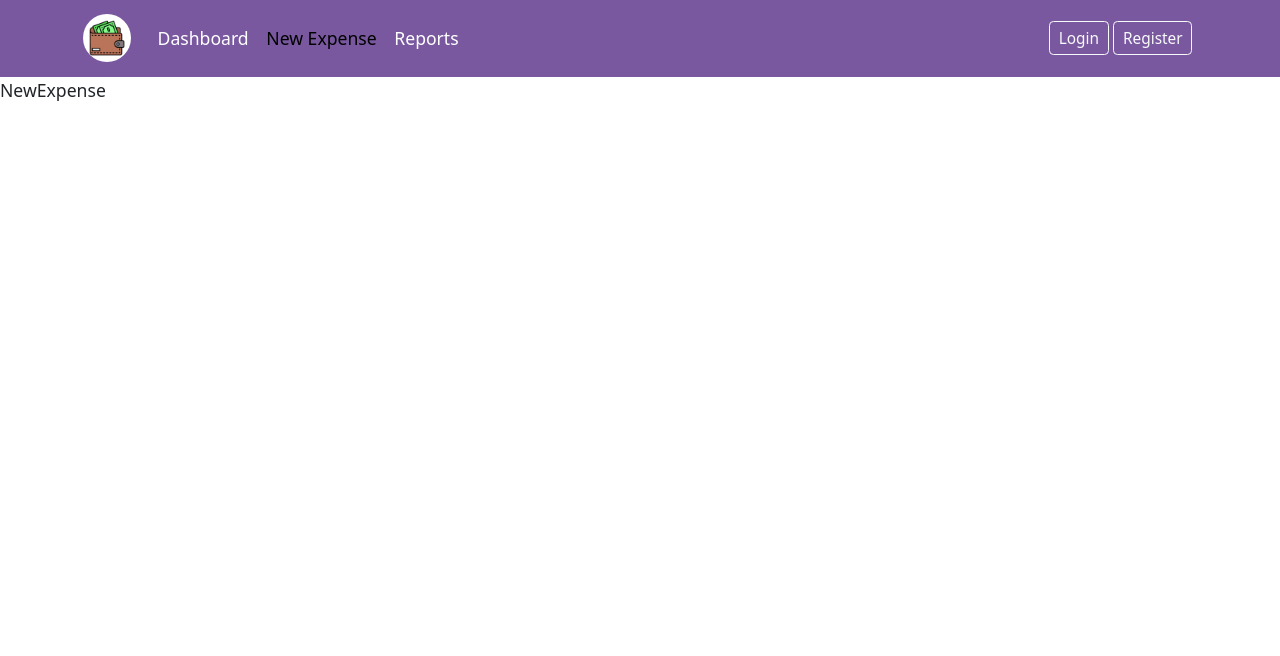
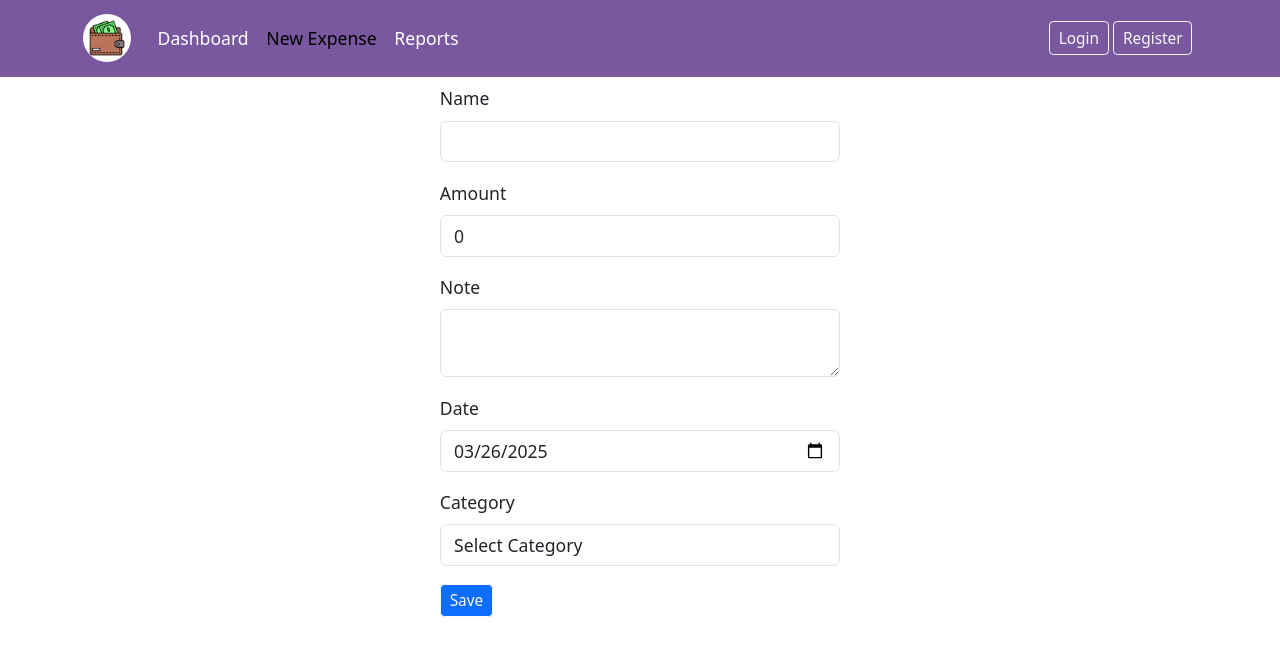
Before and after one commit to ShizhanLiu/webapp, a React (Vite) app: page /new in a window 1280 px wide. Shown: the top 656 px of the page. Built offline with nearby package versions, Linux system fonts and the light colour scheme.

Commit message:
feature save

```diff
--- a/package.json
+++ b/package.json
@@ -12,10 +12,12 @@
   "dependencies": {
     "axios": "^1.8.4",
     "bootstrap": "^5.3.3",
+    "formik": "^2.4.6",
     "react": "^19.0.0",
     "react-dom": "^19.0.0",
     "react-icons": "^5.5.0",
-    "react-router-dom": "^6.24.1"
+    "react-router-dom": "^6.24.1",
+    "yup": "^1.6.1"
   },
   "devDependencies": {
     "@eslint/js": "^9.21.0",
--- /dev/null
+++ b/src/component/Dropdown.tsx
@@ -0,0 +1,49 @@
+
+interface Props {
+  options: string[];
+  name: string;
+  id: string;
+  value: string;
+  onChange: (e: React.ChangeEvent<HTMLSelectElement>) => void;
+  onBlur: (e: React.ChangeEvent<HTMLSelectElement>) => void;
+  label: string;
+  error?: string;
+  touched?: boolean;
+}
+const Dropdown = ({
+                    options,
+                    id,
+                    name,
+                    value,
+                    onChange,
+                    onBlur,
+                    label,
+                    error,
+                    touched,
+                  }: Props) => {
+  return (
+      <div className="mb-3">
+        <label htmlFor={id} className="form-label">
+          {label}
+        </label>
+        <select
+            name={name}
+            id={id}
+            className="form-control"
+            onChange={onChange}
+            onBlur={onBlur}
+            value={value}
+        >
+          <option value="" label="Select Category" />
+          {options.map((option) => (
+              <option key={option} value={option} label={option} />
+          ))}
+        </select>
+        {touched && error ? (
+            <div className="text-danger fst-italic">{error}</div>
+        ) : null}
+      </div>
+  );
+};
+
+export default Dropdown;
--- a/src/pages/expense/NewExpense.tsx
+++ b/src/pages/expense/NewExpense.tsx
@@ -1,5 +1,129 @@
+import { useFormik } from "formik";
+import { Expense } from "../../model/Expense";
+import expenseValidationSchema from "../../validation/expenseValidationSchema";
+import Dropdown from "../../component/Dropdown";
+import { expenseCategories } from "../../utils/AppConstants";
+import {
+    saveOrUpdateExpense,
+} from "../../services/expense-service";
+import { useState } from "react";
+import { useNavigate } from "react-router-dom";
+
 const NewExpense = () => {
-    return <div>NewExpense</div>;
+    const navigate = useNavigate();
+    const [error, setErrors] = useState<string>("");
+    const formik = useFormik({
+        initialValues: {
+            name: "",
+            amount: 0,
+            note: "",
+            category: "",
+            date: new Date().toISOString().split("T")[0],
+        },
+        onSubmit: (values: Expense) => {
+            saveOrUpdateExpense(values)
+            .then((response) => {
+                if (response && response.status === 201) {
+                    navigate("/");
+                }
+            })
+            .catch((error) => {
+                setErrors(error.message);
+            });
+        },
+        validationSchema: expenseValidationSchema,
+    });
+    return (
+        <div className="d-flex justify-content-center align-items-center mt-2">
+            <div className="container col-md-4 col-sm-8 col-xs-12">
+                {error && <p className="text-danger fst-italic">{error}</p>}
+                <form onSubmit={formik.handleSubmit}>
+                    <div className="mb-3">
+                        <label htmlFor="name" className="form-label">
+                            Name
+                        </label>
+                        <input
+                            type="text"
+                            id="name"
+                            name="name"
+                            className="form-control"
+                            value={formik.values.name}
+                            onChange={formik.handleChange}
+                            onBlur={formik.handleBlur}
+                        />
+                        {formik.touched.name && formik.errors.name ? (
+                            <div className="text-danger fst-italic">{formik.errors.name}</div>
+                        ) : null}
+                    </div>
+                    <div className="mb-3">
+                        <label htmlFor="amount" className="form-label">
+                            Amount
+                        </label>
+                        <input
+                            type="number"
+                            id="amount"
+                            name="amount"
+                            className="form-control"
+                            value={formik.values.amount}
+                            onChange={formik.handleChange}
+                            onBlur={formik.handleBlur}
+                        />
+                        {formik.touched.amount && formik.errors.amount ? (
+                            <div className="text-danger fst-italic">
+                                {formik.errors.amount}
+                            </div>
+                        ) : null}
+                    </div>
+                    <div className="mb-3">
+                        <label htmlFor="note" className="form-label">
+                            Note
+                        </label>
+                        <textarea
+                            id="note"
+                            name="note"
+                            className="form-control"
+                            value={formik.values.note}
+                            onChange={formik.handleChange}
+                        ></textarea>
+                    </div>
+                    <div className="mb-3">
+                        <label htmlFor="date" className="form-label">
+                            Date
+                        </label>
+                        <input
+                            type="date"
+                            id="date"
+                            name="date"
+                            className="form-control"
+                            value={formik.values.date}
+                            onChange={formik.handleChange}
+                            onBlur={formik.handleBlur}
+                        />
+                        {formik.touched.date && formik.errors.date ? (
+                            <div className="text-danger fst-italic">{formik.errors.date}</div>
+                        ) : null}
+                    </div>
+                    <Dropdown
+                        options={expenseCategories}
+                        id="category"
+                        name="category"
+                        label="Category"
+                        value={formik.values.category}
+                        onChange={formik.handleChange}
+                        onBlur={formik.handleBlur}
+                        error={formik.errors.category}
+                        touched={formik.touched.category}
+                    />
+                    <button
+                        className="btn btn-sm btn-primary btn-outline-light"
+                        type="submit"
+                    >
+                        Save
+                    </button>
+                </form>
+            </div>
+        </div>
+    );
 };
 
 export default NewExpense;
--- a/src/services/expense-service.ts
+++ b/src/services/expense-service.ts
@@ -12,3 +12,7 @@
 export const deleteExpenseByExpenseId = (expenseId: string) => {
     return apiClient.delete<void>(`/expenses/${expenseId}`);
 }
+
+export const saveOrUpdateExpense = (expense: Expense) => {
+    return apiClient.post<Expense>(`/expenses`, expense);
+}
--- /dev/null
+++ b/src/utils/AppConstants.ts
@@ -0,0 +1,7 @@
+export const expenseCategories = [
+  "Shopping",
+  "Food",
+  "Transport",
+  "Utilities",
+  "Others"
+];
--- /dev/null
+++ b/src/validation/expenseValidationSchema.ts
@@ -0,0 +1,13 @@
+import * as Yup from "yup";
+
+const expenseValidationSchema = Yup.object({
+  name: Yup.string().required("Expense name is required")
+  .min(3, 'Expense name must be atleast 3 characters long'),
+  amount: Yup.number()
+  .required('Expense amount is required')
+  .positive('Expense amount must be greater than 0'),
+  date: Yup.date().required('Expense date is required'),
+  category: Yup.string().required('Expense category is required')
+});
+
+export default expenseValidationSchema;
```
Also changed, not shown: 1 other file (tests, documents, lock files or other folders).
